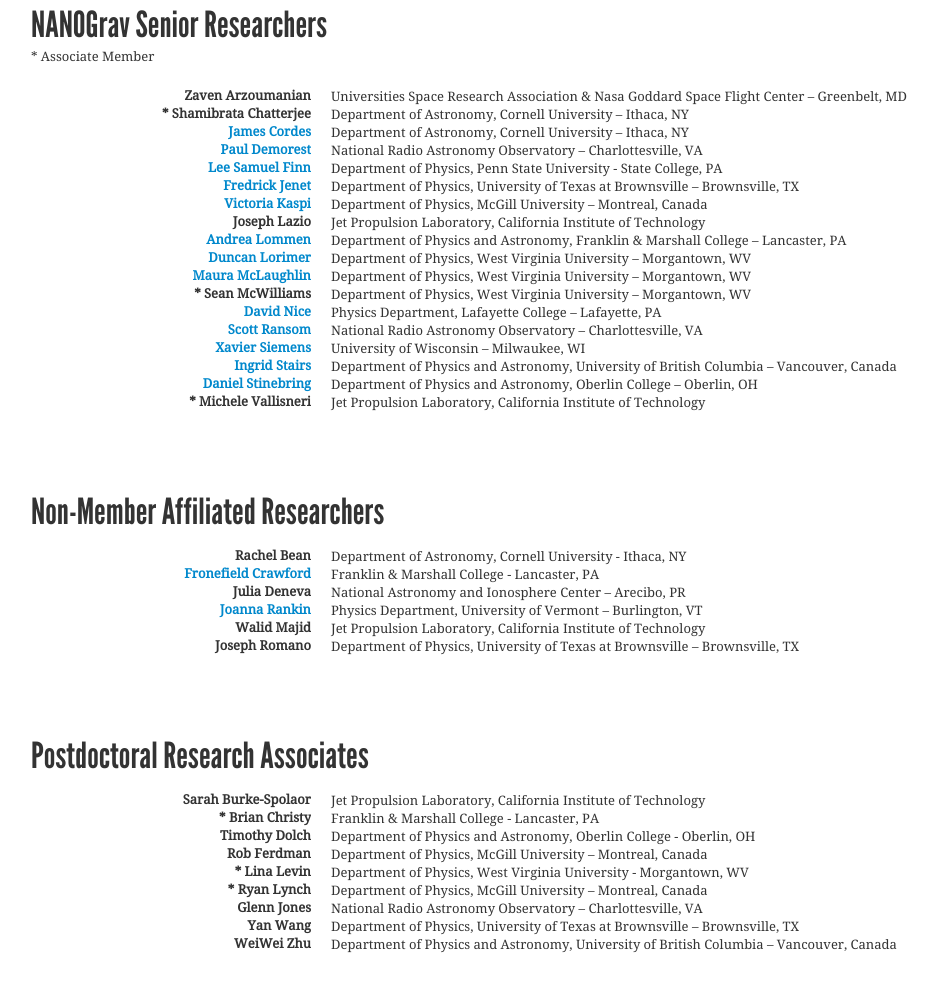
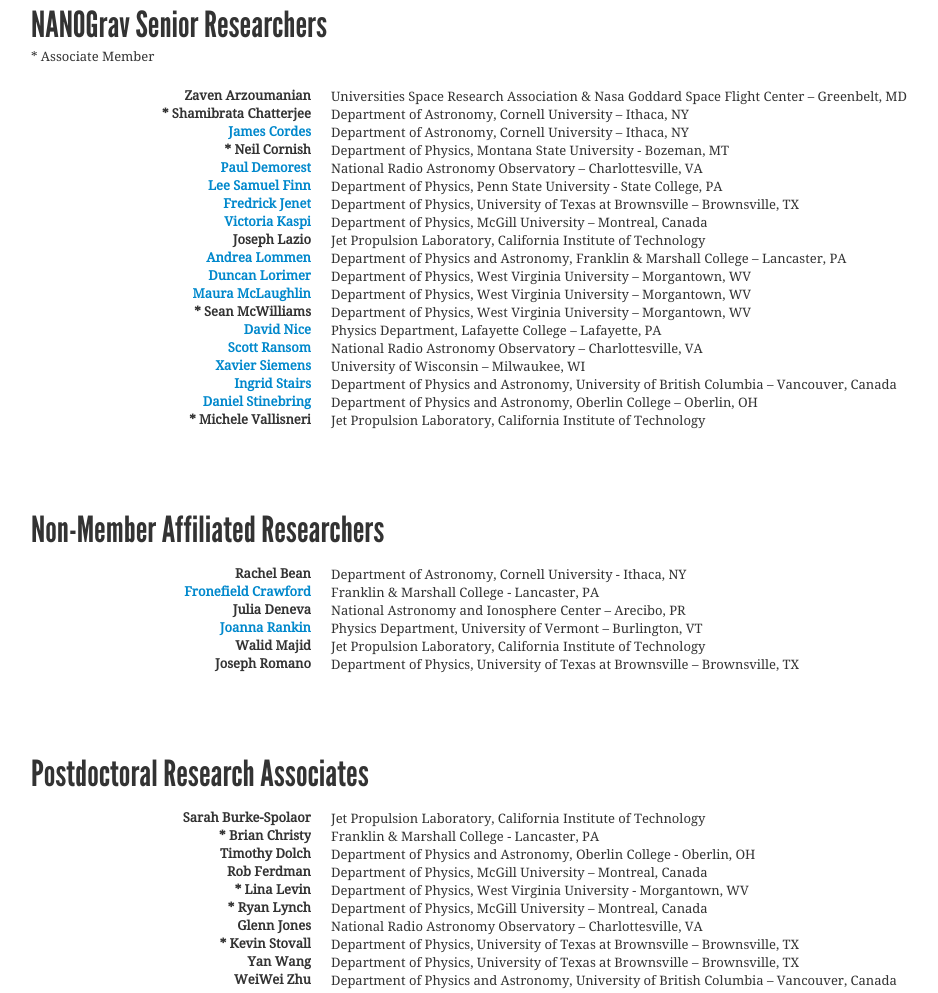
Before and after one commit to nategarver-daniels/nano-web, a plain HTML site: page participants.html in a window 1280 px wide. Shown: the part 948-1941 px from the top of the page, without its empty margins (24-962 px from the left). Drawn offline with Linux system fonts and the light colour scheme.

Commit message:
Added Kevin Stovall and Neil Cornish

```diff
--- a/participants.html
+++ b/participants.html
@@ -132,6 +132,8 @@
                 <dd>Department of Astronomy, Cornell University – Ithaca, NY</dd>
                 <dt><a href="http://www.astro.cornell.edu/people/facstaff-detail.php?pers_id=98">James Cordes</a></dt>
                 <dd>Department of Astronomy, Cornell University – Ithaca, NY </dd>
+                <dt>* Neil Cornish</dt>
+                <dd>Department of Physics, Montana State University - Bozeman, MT </dd>
                 <dt><a href="http://www.cv.nrao.edu/~pdemores/">Paul Demorest</a></dt>
                 <dd>National Radio Astronomy Observatory – Charlottesville, VA  </dd>
                 <dt><a href="http://gwastro.org/us/lee-samuel-finn">Lee Samuel Finn</a></dt>
@@ -200,6 +202,8 @@
 		            <dd>Department of Physics, McGill University – Montreal, Canada</dd>
 		            <dt>Glenn Jones</dt>
                 <dd>National Radio Astronomy Observatory – Charlottesville, VA  </dd>
+                <dt>* Kevin Stovall</dt>
+                <dd>Department of Physics, University of Texas at Brownsville – Brownsville, TX </dd>
                 <dt>Yan Wang</dt>
                 <dd>Department of Physics, University of Texas at Brownsville – Brownsville, TX </dd>
                 <dt>WeiWei Zhu</dt>
```
Lines whose indentation alone changed are shown as unchanged.
